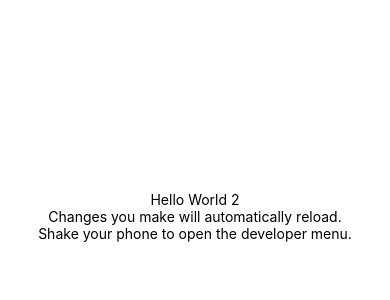
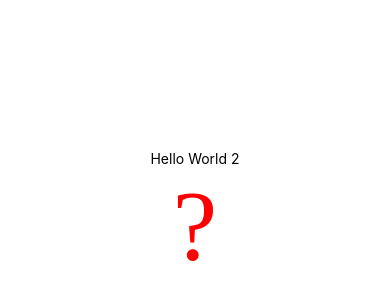
Before and after one commit to kuwatly/UdaciFitness, a React Native app: screen / in a window 390 px wide. Shown: the part 206-506 px from the top of the page. Built offline with nearby package versions, Linux system fonts and the light colour scheme.

Commit message:
Add pizza icon

```diff
--- a/App.js
+++ b/App.js
@@ -1,19 +1,14 @@
 import React from 'react';
 import { StyleSheet, Text, View } from 'react-native';
+import { Ionicons } from "@expo/vector-icons"
 
 export default class App extends React.Component {
-  componentDidMount() {
-    console.log('Before');
-    debugger;
-    console.log('After');
-  }
 
   render() {
     return (
       <View style={styles.container}>
         <Text>Hello World 2</Text>
-        <Text>Changes you make will automatically reload.</Text>
-        <Text>Shake your phone to open the developer menu.</Text>
+        <Ionicons name="ios-pizza" color="red" size = {100}/>
       </View>
     );
   }
```
